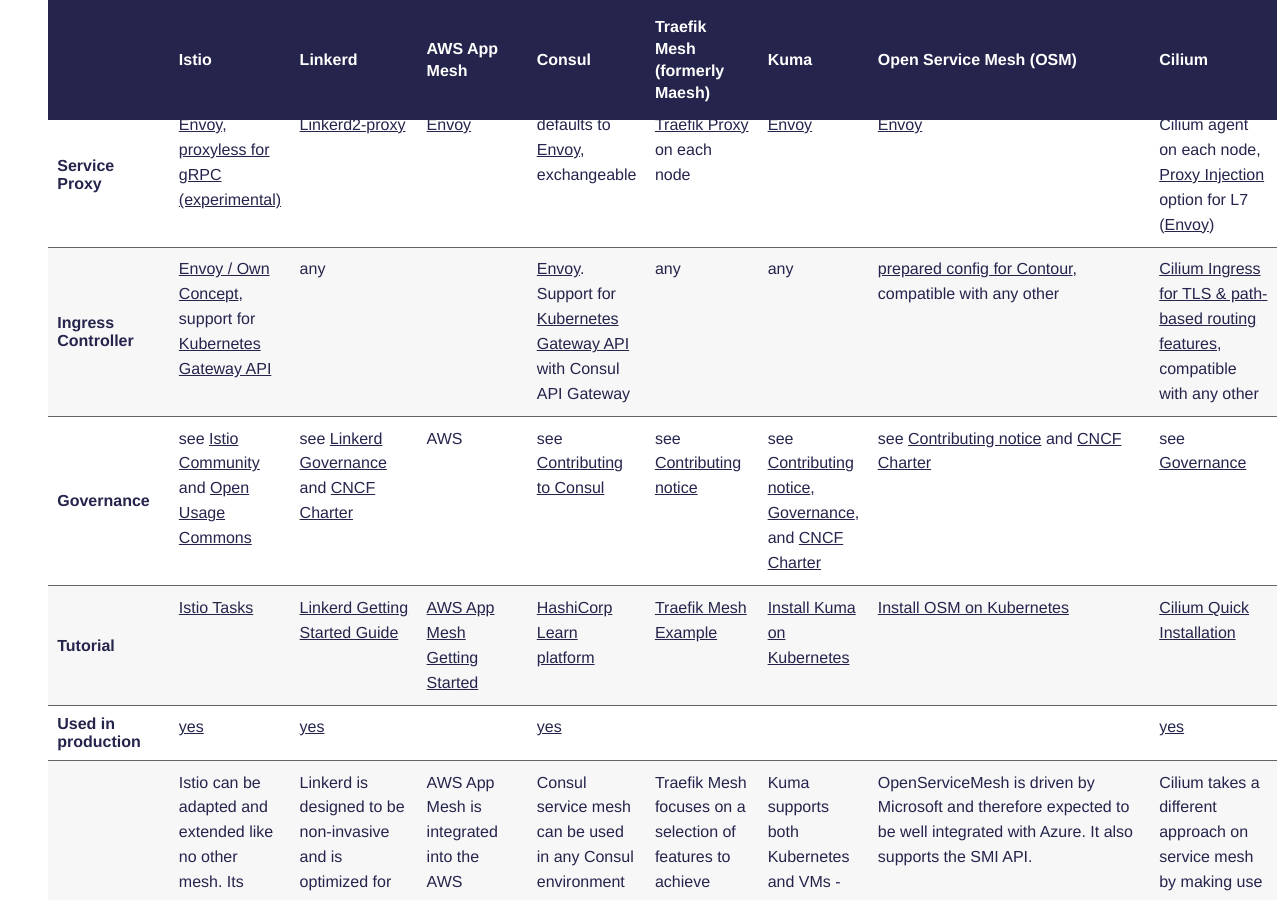
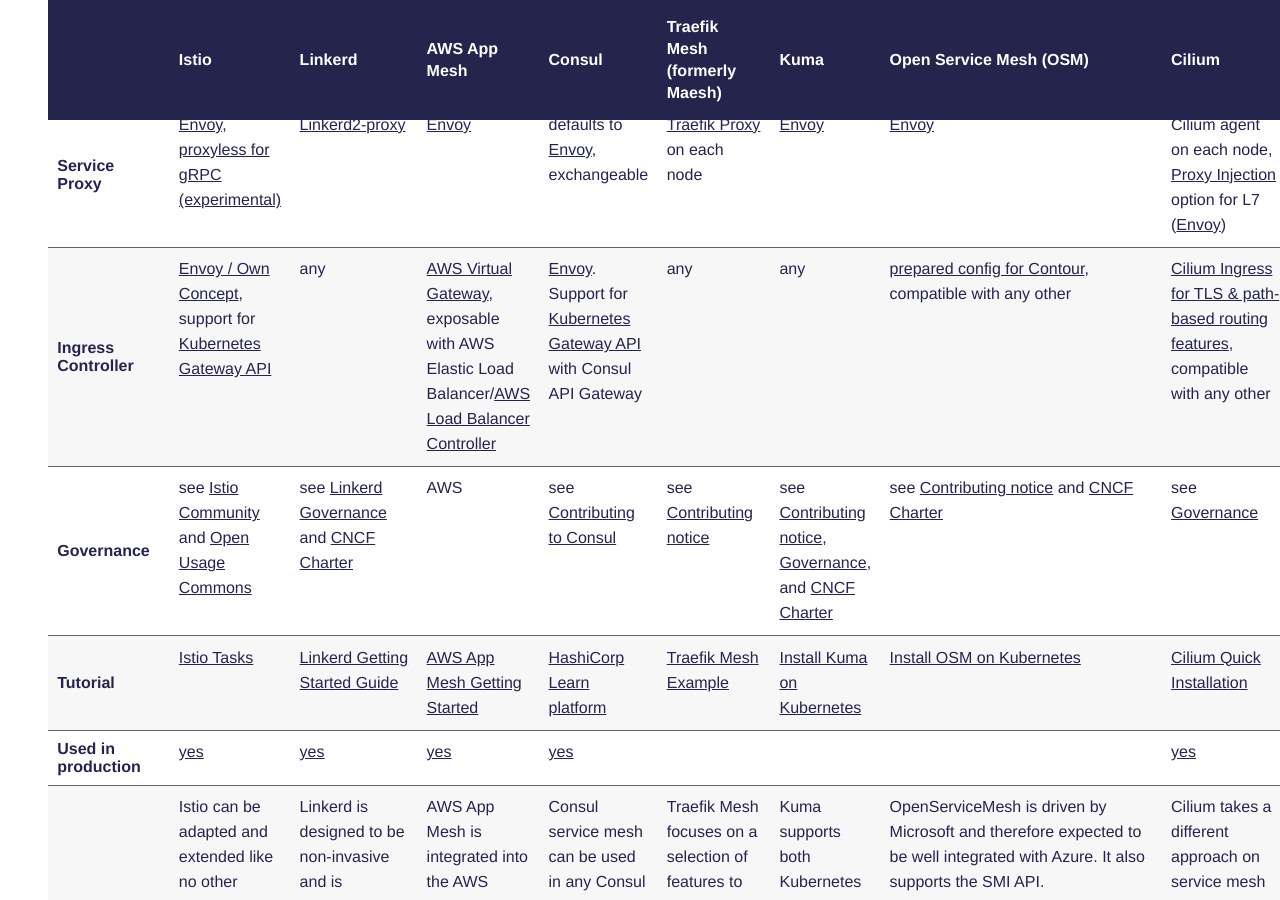
Before and after one commit to servicemesh-es/servicemesh.es, a Jekyll site: the page built from index.md, in a window 1280 px wide and 900 px high, scrolled down 5735 px. Built offline with Jekyll 4.4.1, drawn with Linux system fonts in a browser that asks for light colours; some web fonts are replaced; some of the changed text lies outside the part shown.

Commit message:
Added AWS App Mesh details - fixes #79

```diff
--- a/_includes/comparison.html
+++ b/_includes/comparison.html
@@ -63,7 +63,7 @@
         <th scope="row">Ingress Controller</th>
         <td><a href="https://istio.io/docs/tasks/traffic-management/ingress/" target="_blank">Envoy / Own Concept</a>, support for <a href="https://gateway-api.sigs.k8s.io/" target="_blank">Kubernetes Gateway API</a></td>
         <td>any</td>
-        <td></td>
+        <td><a href="https://docs.aws.amazon.com/app-mesh/latest/userguide/virtual_gateways.html" target="_blank">AWS Virtual Gateway</a>, exposable with AWS Elastic Load Balancer/<a href="https://kubernetes-sigs.github.io/aws-load-balancer-controller/v2.4/" target="_blank">AWS Load Balancer Controller</a></td>
         <td><a href="https://www.consul.io/docs/connect/gateways#ingress-gateways" target="_blank">Envoy</a>. Support for <a href="https://gateway-api.sigs.k8s.io/" target="_blank">Kubernetes Gateway API</a> with Consul API Gateway</td>
         <td>any</td>
         <td>any</td>
@@ -96,7 +96,7 @@
             <th scope="row">Used in production</th>
             <td><a href="https://istio.io/about/community/customers/" target="_blank">yes</a></td>
             <td><a href="https://github.com/linkerd/linkerd2/blob/master/ADOPTERS.md" target="_blank">yes</a></td>
-            <td></td>
+            <td><a href="https://aws.amazon.com/de/app-mesh/customers/" target="_blank">yes</a></td>
             <td><a href="https://www.hashicorp.com/resources?type=case-study&products=consul" target="_blank">yes</a></td>
             <td></td>
             <td></td>
@@ -249,7 +249,7 @@
         <th scope="row">Multi-Cluster Mesh<small class="form-text">Control and observe multiple clusters</small></th>
         <td><a href="https://istio.io/docs/setup/install/multicluster/" target="_blank">yes</a></td>
         <td><a href="https://linkerd.io/2/features/multicluster/" target="_blank">yes</a></td>
-        <td></td>
+        <td>yes, through <a href="https://aws.amazon.com/de/blogs/containers/cross-amazon-eks-cluster-app-mesh-using-aws-cloud-map/" target="_blank">AWS Cloud Map</a></td>
         <td><a href="https://developer.hashicorp.com/consul/docs/connect/cluster-peering" target="_blank">yes</a></td>
         <td>no</td>
         <td><a href="https://kuma.io/docs/latest/deployments/multi-zone" target="_blank">yes</a></td>
```
Also changed, not shown: other parts of _includes/comparison.html (+1 -1 lines).
